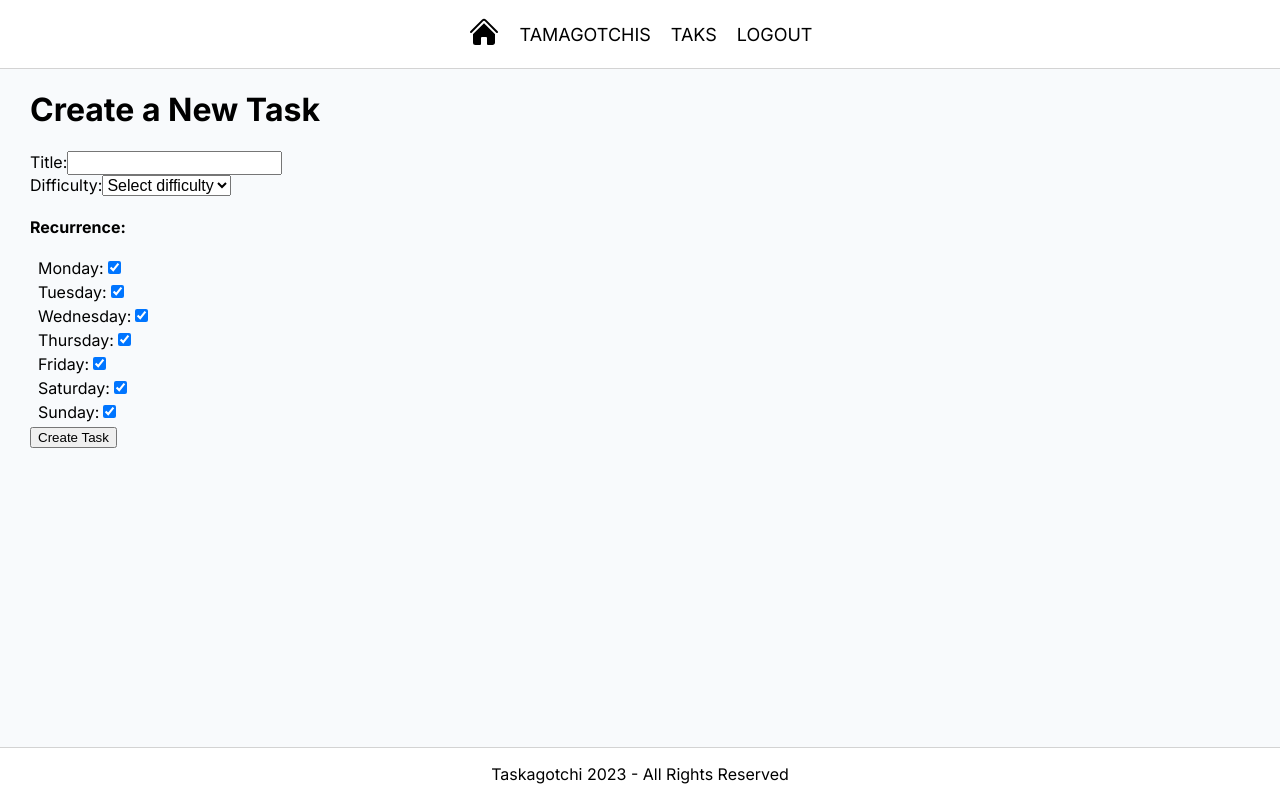
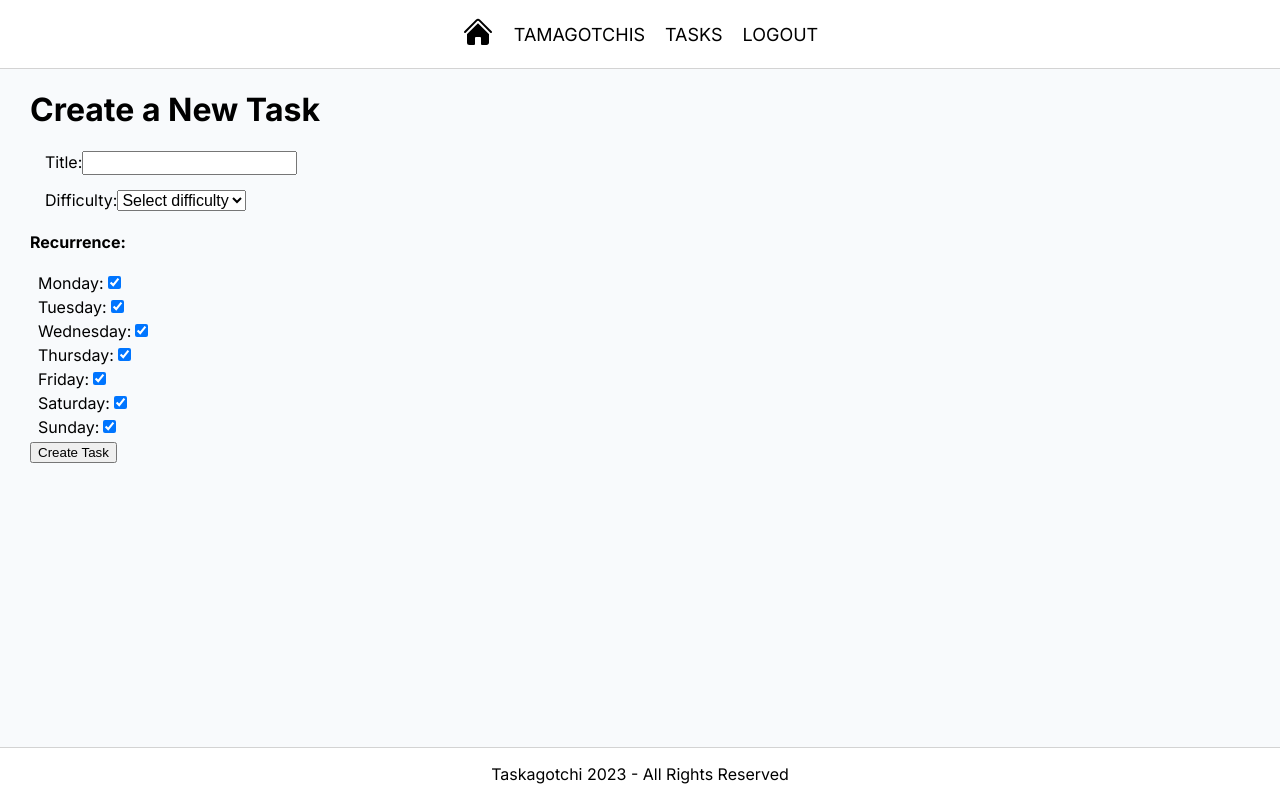
Before and after one commit to pablohennique/taskagotchi, a Next.js app in the folder client/: page /tasks/create in a window 1280 px wide. Built offline with nearby package versions, Linux system fonts and the light colour scheme; sample sign-in values are in the browser's storage.

Commit message:
added spacing between form lines for create task and tamagotchi

```diff
--- a/client/src/app/globals.css
+++ b/client/src/app/globals.css
@@ -37,3 +37,7 @@
   width: 146px;
   font-size: 12px;
 }
+
+.formLineSpacing {
+  margin: 15px;
+}
--- a/client/src/app/tasks/create/page.js
+++ b/client/src/app/tasks/create/page.js
@@ -50,7 +50,7 @@ function CreateTask() {
     <>
       <h1>Create a New Task</h1>
       <form onSubmit={handleSubmit}>
-        <div>
+        <div className='formLineSpacing'>
           <label htmlFor="title">Title:</label>
           <input
             type="title"
@@ -61,7 +61,7 @@ function CreateTask() {
             className={styles.titleSelect}
           />
         </div>
-        <div>
+        <div className='formLineSpacing'>
           <label htmlFor="difficulty">Difficulty:</label>
           <select
             id="difficulty"
--- a/client/src/components/nav-menu.js
+++ b/client/src/components/nav-menu.js
@@ -45,7 +45,7 @@ export default function NavMenu() {
               <Link href="/tamagotchis">Tamagotchis</Link>
             </li>
             <li>
-              <Link href="/tasks">Taks</Link>
+              <Link href="/tasks">Tasks</Link>
             </li>
             <li>
               <a onClick={handleLogout}>Logout</a>
```
Also changed, not shown: client/src/app/tamagotchis/create/page.js (+4 -4 lines).
